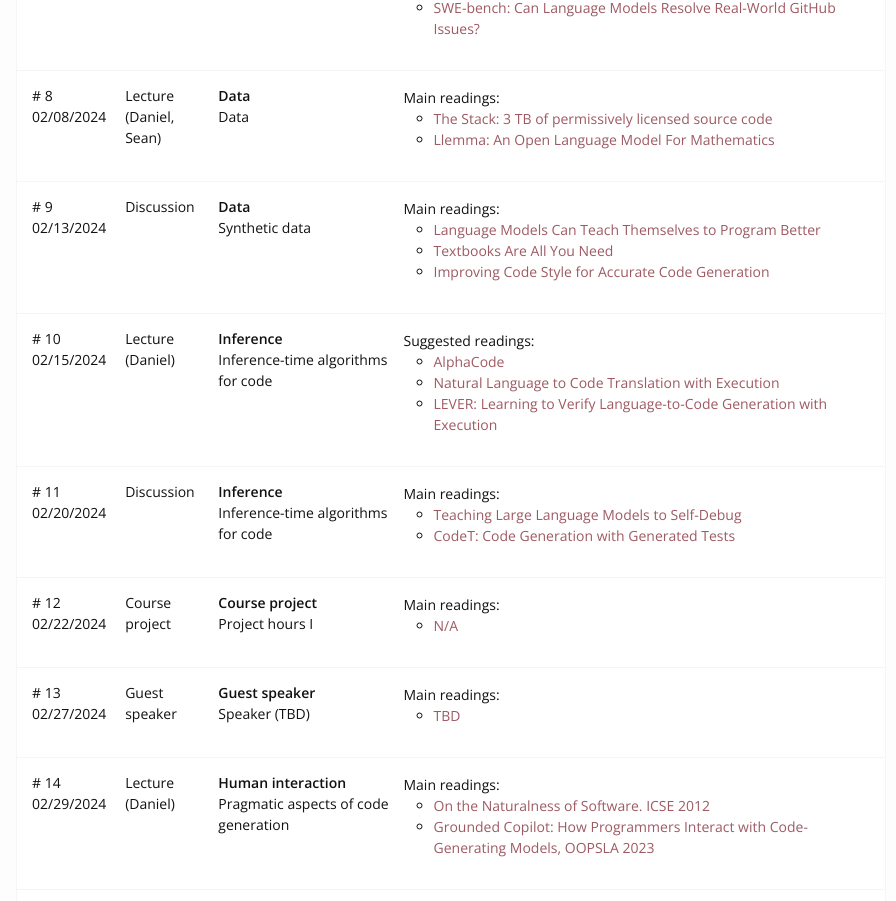
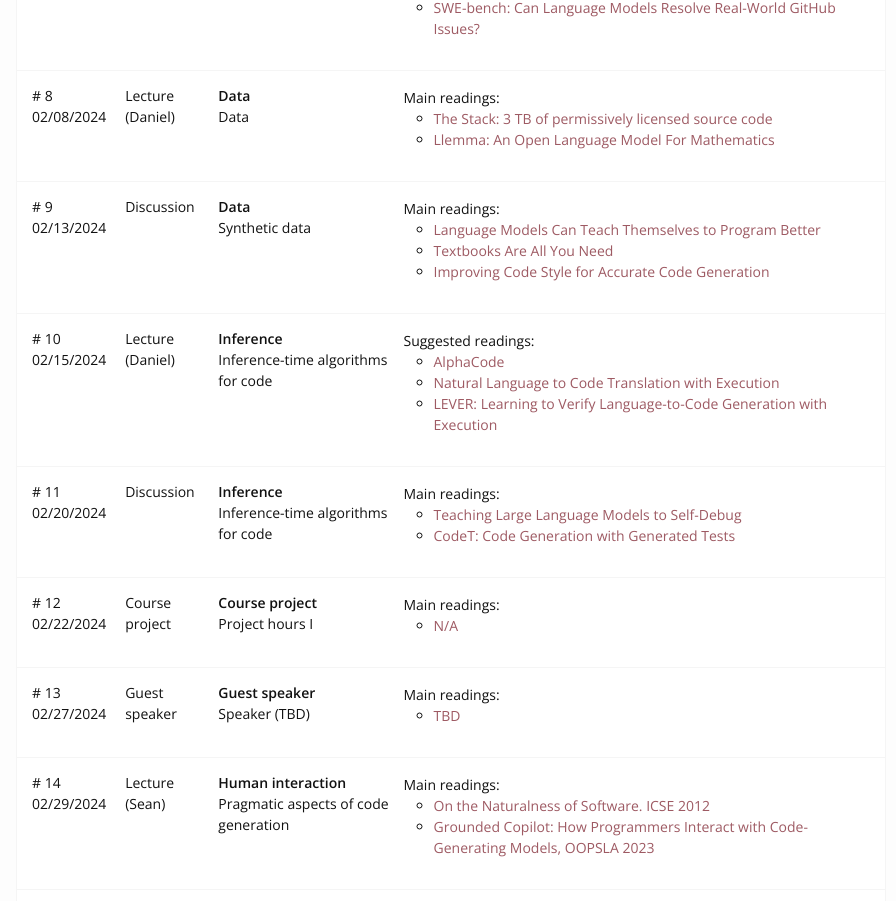
Before and after one commit to cmu-codegen/s2024, a Jekyll site: the page built from index.md, in a window 1280 px wide and 1400 px high, scrolled down 3336 px. Shown: the part 174-1075 px from the top of the window, without its empty margins (189-1085 px from the left). Built offline with Jekyll 4.4.1, drawn with Linux system fonts in a browser that asks for light colours; nearby versions of some CDN libraries.

Commit message:
update lecturers

```diff
--- a/_data/schedule.yml
+++ b/_data/schedule.yml
@@ -118,7 +118,7 @@ schedule:
   - number: 8
     title: Data
     theme: Data
-    kind: Lecture (Daniel, Sean)
+    kind: Lecture (Daniel)
     date: 2024-02-08T15:30
     links:
       - url: /static_files/9.pdf
@@ -203,7 +203,7 @@ schedule:
   - number: 14
     title: Pragmatic aspects of code generation
     theme: Human interaction
-    kind: Lecture (Daniel)
+    kind: Lecture (Sean)
     date: 2024-02-29T15:30
     links:
       - url: /static_files/13.pdf
```
